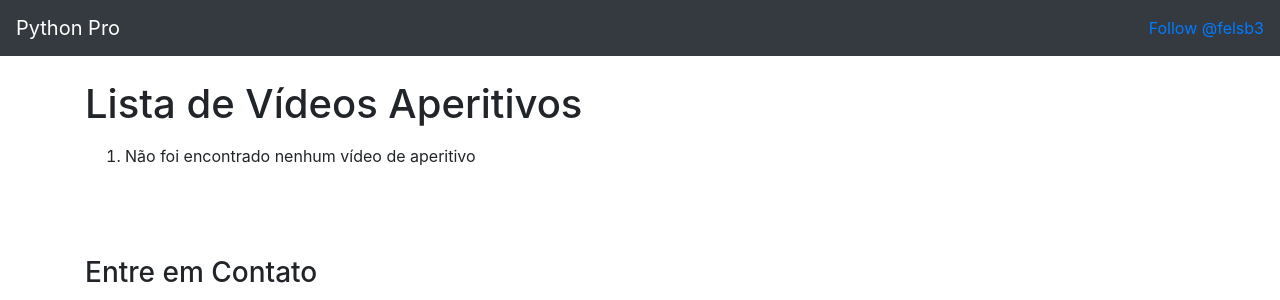
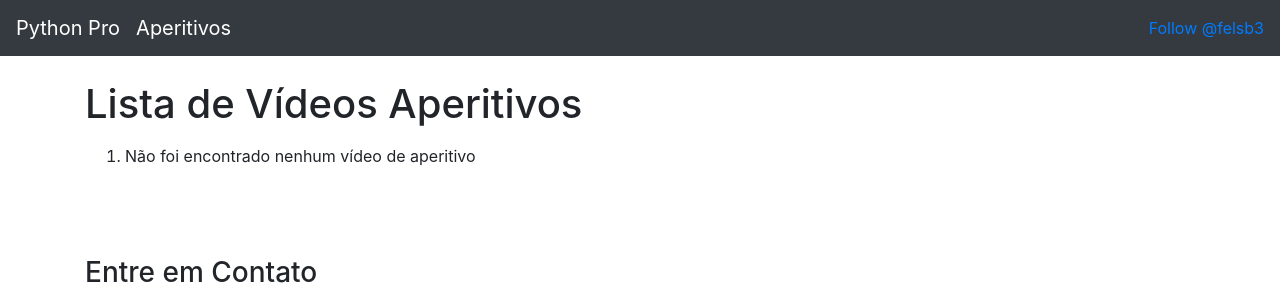
Before and after one commit to felsb3/curso-django, a Django app: page /aperitivos/ in a window 1280 px wide. Shown: the top 300 px of the page. Run offline with Django 3.2, Linux system fonts and the light colour scheme; data that the repository does not hold is empty; some libraries are stand-ins or nearby versions.

Commit message:
inserir link para aperitivos temporarios

```diff
--- a/pypro/base/templates/base/base.html
+++ b/pypro/base/templates/base/base.html
@@ -21,6 +21,7 @@
 
   <nav class="navbar navbar-expand-lg navbar-dark bg-dark">
 	<a class="navbar-brand" href="{% url 'base:home' %}">Python Pro</a>
+      <a class="navbar-brand" href="{% url 'aperitivos:indice' %}">Aperitivos</a>
   <button class="navbar-toggler" type="button" data-toggle="collapse" data-target="#navbarSupportedContent" aria-controls="navbarSupportedContent" aria-expanded="false" aria-label="Toggle navigation">
     <span class="navbar-toggler-icon"></span>
   </button>
```
